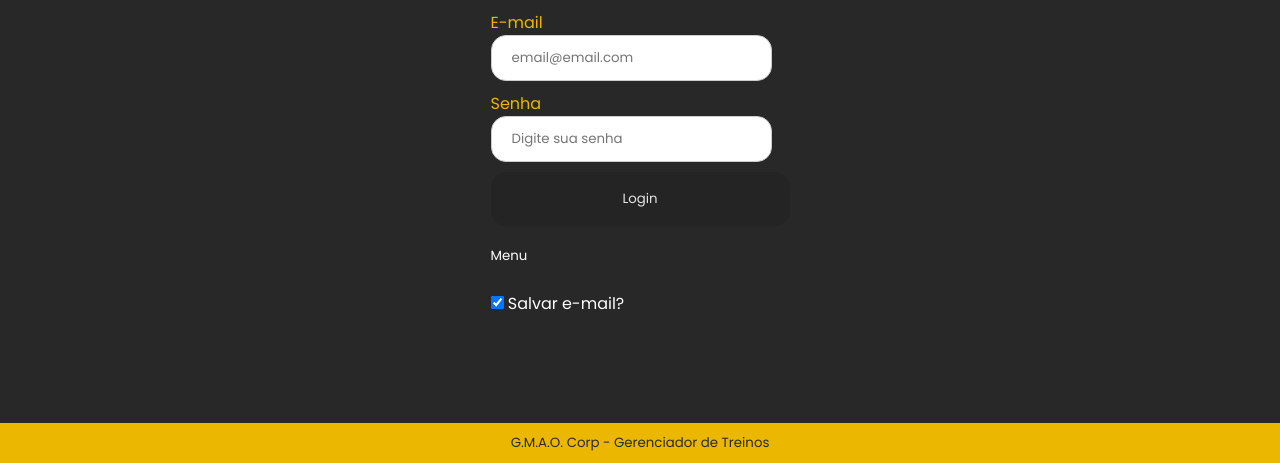
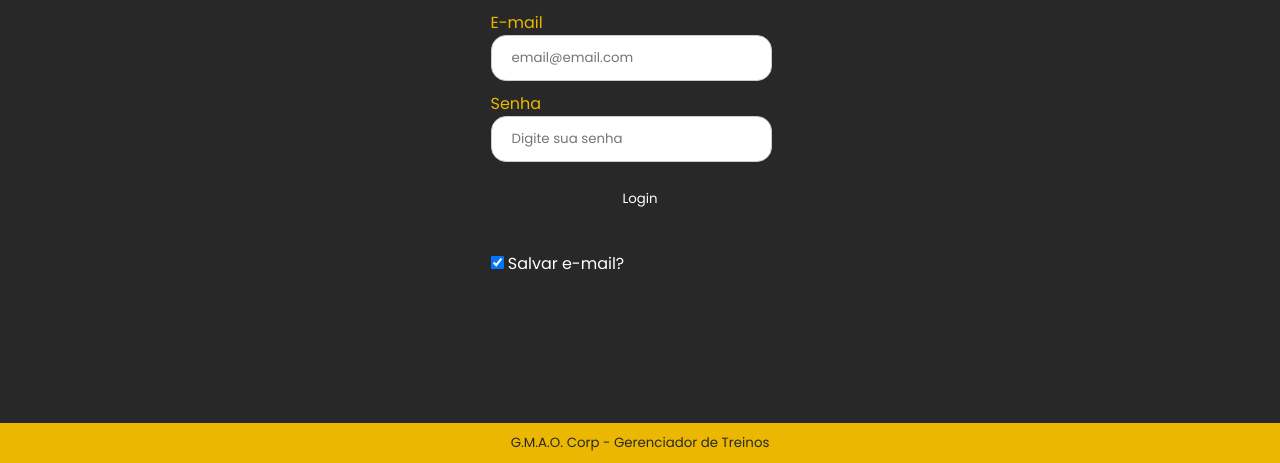
Before and after one commit to gmao-corp/App, a plain HTML site: page index.html in a window 1280 px wide. Shown: the part 337-800 px from the top of the page. Drawn offline with Linux system fonts and the light colour scheme.

Commit message:
att tela login

```diff
--- a/assets/css/login.css
+++ b/assets/css/login.css
@@ -39,69 +39,16 @@ button {
 	cursor: pointer;
 	width: 100%;
 	transition: all 0.3s;
+	border-radius: 15px;
 }
 
 button:hover {
+	background-color: #ebb700;
 	opacity: 0.8;
 	letter-spacing: 2px;
 }
 
-.menu-provisorio {
-	margin-top: 20px;
-	font-size: smaller;
-}
 
-.lista-menu-provisorio {
-  position: relative;
-  text-decoration: none;
-  color: #fff;
-}
-
-.btn-one {
-  cursor: pointer;
-  color: #ebb700;
-  transition: all 0.3s;
-  position: relative;
-}
-
-.btn-one::before {
-  content: "";
-  position: absolute;
-  bottom: 0;
-  left: 0;
-  width: 100%;
-  height: 100%;
-  z-index: 1;
-  opacity: 0;
-  transition: all 0.3s;
-  border-top-width: 1px;
-  border-bottom-width: 1px;
-  border-radius: 15px;
-  border-style: solid;
-  border-color: #ebb700(235, 219, 3, 0.5);
-  transform: scale(0.1, 1);
-}
-
-.btn-one:hover::before {
-  opacity: 1;
-  transform: scale(1, 1);
-}
-.btn-one::after {
-  content: "";
-  position: absolute;
-  bottom: 0;
-  left: 0;
-  width: 100%;
-  height: 100%;
-  z-index: 1;
-  transition: all 0.3s;
-  background-color: rgba(0, 0, 0, 0.1);
-  border-radius: 15px;
-}
-.btn-one:hover::after {
-  opacity: 0;
-  transform: scale(0.1, 1);
-}
 
 .logo {
 	align-items: center;
--- a/index.html
+++ b/index.html
@@ -38,12 +38,10 @@
           <label for="senha" class="text"><b>Senha</b></label>
           <br>
           <input type="password" placeholder="Digite sua senha" id="senha" class="entrada senha" required>
-            <div class="btn-one">
-              <button type="submit">Login</button>
-            </div>
-            <div class="menu-provisorio">
-            <a href="./menu.html" class="lista-menu-provisorio">Menu</a>
-          </div>
+          <div>
+              <button type="submit" class="btn-one">Login</button>
+        </div>
+
             <label>
             <br>
             <input type="checkbox" checked="checked" id="remember"> Salvar e-mail?
```
Lines whose indentation alone changed are shown as unchanged.
